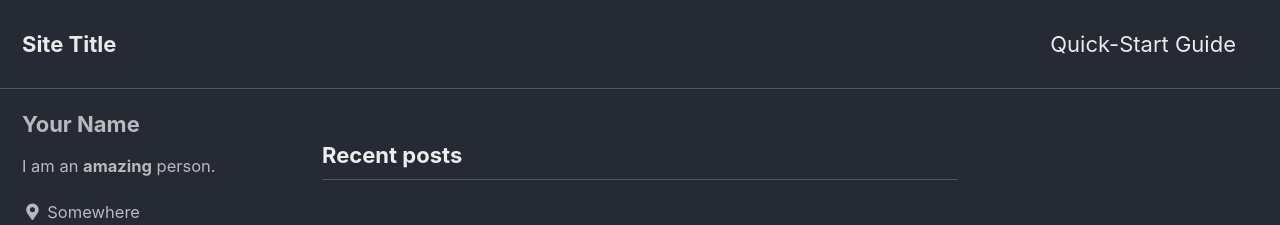
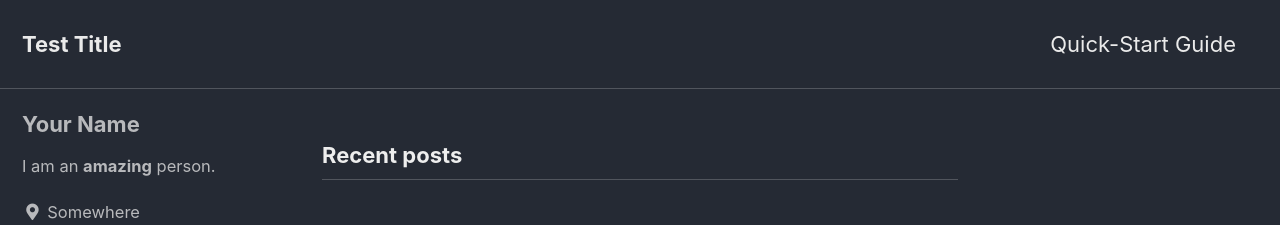
Before and after one commit to mintchobab/mintchobab.github.io, a Jekyll site: the page built from index.html, in a window 1280 px wide. Shown: the top 225 px of the page. Built offline with Jekyll 4.4.1, drawn with Linux system fonts in a browser that asks for light colours; cached includes are drawn as plain includes; the list of posts is cut into pages by our own code.

Commit message:
Update _config.yml

```diff
--- a/_config.yml
+++ b/_config.yml
@@ -16,7 +16,7 @@ minimal_mistakes_skin    : "dark" # "default" "air", "aqua", "contrast", "dark",
 
 # Site Settings
 locale                   : "en-US"
-title                    : "Site Title"
+title                    : "Test Title"
 title_separator          : "-"
 subtitle                 : # site tagline that appears below site title in masthead
 name                     : "Your Name"
```
